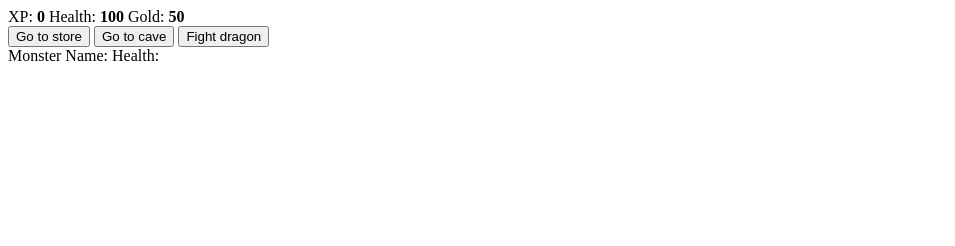
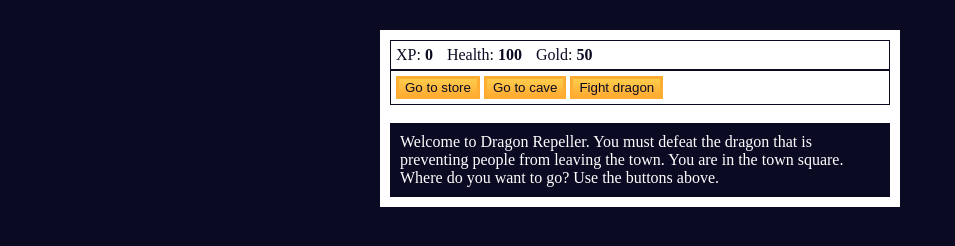
Before and after one commit to JUANESSMURF/Rpg_Dragon_Repeller, a plain HTML site: page index.html in a window 1280 px wide. Shown: the whole page, without its empty margins (0-955 px from the left). Drawn offline with Linux system fonts and the light colour scheme.

Commit message:
Add styles and create basic variables for the game

```diff
--- a/index.html
+++ b/index.html
@@ -3,8 +3,9 @@
 <head>
     <meta charset="UTF-8">
     <meta name="viewport" content="width=device-width, initial-scale=1.0">
-    <link rel="styles.css" href="">
+    <link rel="stylesheet" href="./styles.css">
     <title>RPG - Dragon Repeller</title>
+    <script src="./script.js"></script>
 </head>
 <body>
     <div id="game">
@@ -21,7 +22,10 @@
         <div id="monsterStats"></div>
             <span class="stat">Monster Name: <strong><span id="monsterName"></span></strong></span>
             <span class="stat">Health: <strong><span id="monsterHealth"></span></strong></span>
-        <div id="text"></div>
+        <div id="text">
+            Welcome to Dragon Repeller. You must defeat the dragon that is preventing people from leaving the town.
+            You are in the town square. Where do you want to go? Use the buttons above.
+        </div>
     </div>
 </body>
 </html>
--- /dev/null
+++ b/script.js
@@ -0,0 +1,7 @@
+let xp = 0;
+let health = 100;
+let gold = 50;
+let currentWeapon = 0;
+let fighting;
+let monsterHealth;
+let inventory = ["stick"];
--- a/styles.css
+++ b/styles.css
@@ -0,0 +1,44 @@
+body {
+    background-color: #0a0a23;
+  }
+
+#text {
+    background-color: #0a0a23;
+    color: #ffffff;
+    padding: 10px
+  }
+
+#game {
+    max-width: 500px;
+    max-height: 400px;
+    background-color: #ffffff;
+    color: #ffffff;
+    margin: 30px auto 0px auto;
+    padding: 10px;
+  }
+
+#controls, #stats {
+    border: 1px solid #0a0a23;
+    color: #0a0a23;
+    padding: 5px;
+  }
+
+#monsterStats {
+    display: none;
+    border: 1px solid #0a0a23;
+    padding: 5px;
+    color: #ffffff;
+    background-color: #c70d0d;
+  }
+
+.stat {
+    padding-right: 10px;
+  }
+
+button{
+    cursor: pointer;
+    color: #0a0a23;
+    background-color: #feac32;
+    background-image: linear-gradient(#fecc4c, #ffac33);
+    border: 3px solid #feac32;
+  }
```
